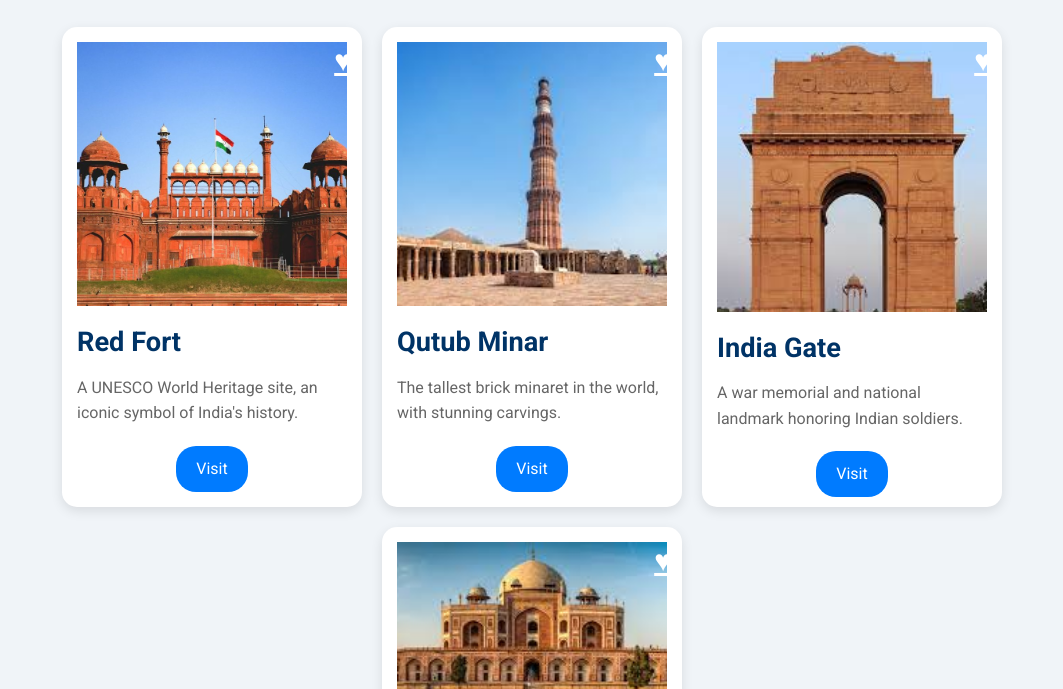
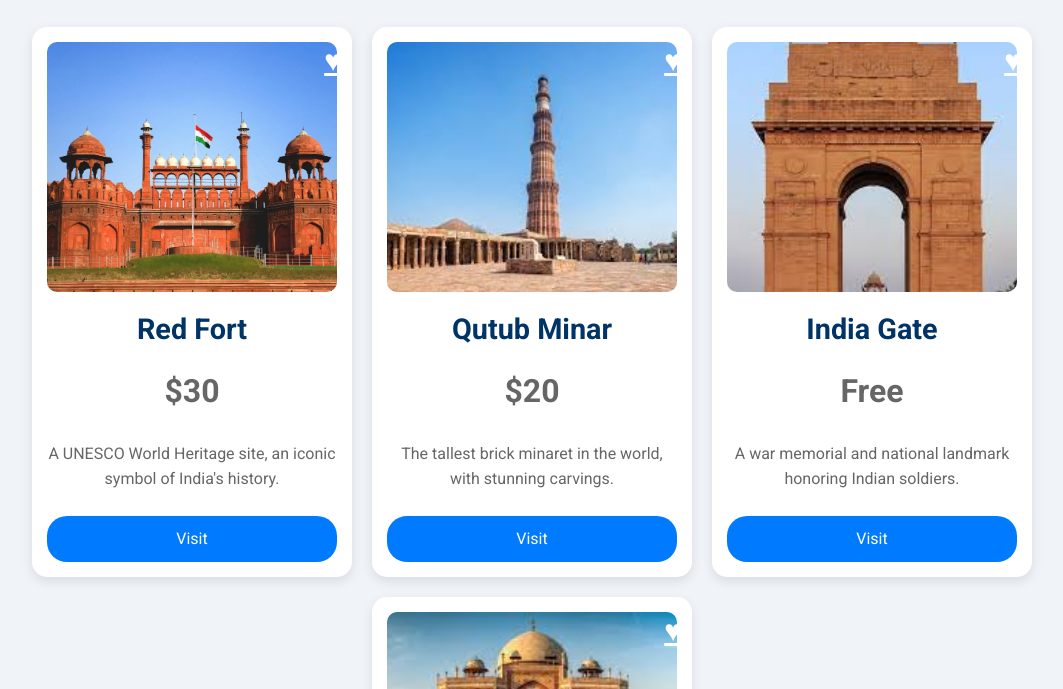
Before and after one commit to n210492/Tour-Guide, a website: page delhi.html in a window 1280 px wide. Shown: the part 491-1180 px from the top of the page, without its empty margins (108-1171 px from the left). Drawn offline with Linux system fonts and the light colour scheme.

Commit message:
Add files via upload
delhi

```diff
--- a/delhi.html
+++ b/delhi.html
@@ -62,8 +62,8 @@
 
         .card {
             background-color: white;
-            width: 300px;
-            height: 480px; /* Fixed height for consistency */
+            width: 320px;
+            height: 550px;
             border-radius: 15px;
             box-shadow: 0 4px 12px rgba(0, 0, 0, 0.1);
             display: flex;
@@ -72,19 +72,27 @@
             padding: 15px;
             overflow: hidden;
             position: relative;
+            text-align: center;
         }
 
         .card img {
             width: 100%;
-            height: 60%; /* Fixed height for images */
+            height: 250px;
             object-fit: cover;
-            margin-bottom: 15px;
+            border-radius: 10px;
         }
 
         .card h3 {
-            font-size: 1.7rem;
+            font-size: 1.8rem;
+            margin: 10px 0;
+            color: #003366;
+        }
+
+        .price {
+            font-size: 2.0rem!important; /* Increased size */
+            font-weight: bold;
+            color: #d9534f; /* Red for emphasis */
             margin-bottom: 10px;
-            color: #003366;
         }
 
         .card p {
@@ -101,9 +109,7 @@
             border-radius: 20px;
             text-decoration: none;
             font-size: 1rem;
-            margin-top: auto; /* Pushes the button to the bottom of the card */
             text-align: center;
-            align-self: center; /* Centers the button horizontally */
         }
 
         .visit-btn:hover {
@@ -121,7 +127,7 @@
         }
 
         .wishlist-icon:hover {
-            color: #ff4081; /* Change color on hover */
+            color: #ff4081;
         }
 
         /* Footer Section */
@@ -159,36 +165,40 @@
             <div class="card">
                 <img src="redfort.jpg" alt="Red Fort">
                 <h3>Red Fort</h3>
+                <p class="price">$30</p>
                 <p>A UNESCO World Heritage site, an iconic symbol of India's history.</p>
                 <a href="https://example.com" class="visit-btn">Visit</a>
-                <a href="wishlist.html" class="wishlist-icon">&#9829;</a> <!-- Heart icon for wishlist -->
+                <a href="#" class="wishlist-icon" data-name="Red Fort" data-image="redfort.jpg" data-price="$30">&#9829;</a>
             </div>
 
             <!-- Place 2: Qutub Minar -->
             <div class="card">
                 <img src="qutubminar.jpg" alt="Qutub Minar">
                 <h3>Qutub Minar</h3>
+                <p class="price">$20</p>
                 <p>The tallest brick minaret in the world, with stunning carvings.</p>
                 <a href="https://example.com" class="visit-btn">Visit</a>
-                <a href="wishlist.html" class="wishlist-icon">&#9829;</a> <!-- Heart icon for wishlist -->
+                <a href="#" class="wishlist-icon" data-name="Qutub Minar" data-image="qutubminar.jpg" data-price="$20">&#9829;</a>
             </div>
 
             <!-- Place 3: India Gate -->
             <div class="card">
                 <img src="indiagate.jpg" alt="India Gate">
                 <h3>India Gate</h3>
+                <p class="price">Free</p>
                 <p>A war memorial and national landmark honoring Indian soldiers.</p>
                 <a href="https://example.com" class="visit-btn">Visit</a>
-                <a href="wishlist.html" class="wishlist-icon">&#9829;</a> <!-- Heart icon for wishlist -->
+                <a href="#" class="wishlist-icon" data-name="India Gate" data-image="indiagate.jpg" data-price="Free">&#9829;</a>
             </div>
 
             <!-- Place 4: Humayun's Tomb -->
             <div class="card">
                 <img src="humanstomb.jpg" alt="Humayun's Tomb">
                 <h3>Humayun's Tomb</h3>
+                <p class="price">$16</p>
                 <p>The tomb of Mughal Emperor Humayun, a beautiful architectural wonder.</p>
                 <a href="https://example.com" class="visit-btn">Visit</a>
-                <a href="wishlist.html" class="wishlist-icon">&#9829;</a> <!-- Heart icon for wishlist -->
+                <a href="#" class="wishlist-icon" data-name="Humayun's Tomb" data-image="humanstomb.jpg" data-price="$16">&#9829;</a>
             </div>
         </div>
     </div>
@@ -199,5 +209,35 @@
         <p>Visit our <a href="https://example.com">official site</a> for more details</p>
     </footer>
 
+    <!-- JavaScript for Wishlist Functionality -->
+    <script>
+        document.querySelectorAll('.wishlist-icon').forEach(icon => {
+            icon.addEventListener('click', function(event) {
+                event.preventDefault();
+
+                // Get item details from data attributes
+                const item = {
+                    name: this.getAttribute('data-name'),
+                    image: this.getAttribute('data-image'),
+                    price: this.getAttribute('data-price')
+                };
+
+                // Get the current wishlist from localStorage
+                let wishlist = JSON.parse(localStorage.getItem('wishlist')) || [];
+
+                // Check if the item is already in the wishlist
+                const itemExists = wishlist.some(existingItem => existingItem.name === item.name);
+
+                if (itemExists) {
+                    alert(`${item.name} is already in your wishlist!`);
+                } else {
+                    wishlist.push(item);
+                    localStorage.setItem('wishlist', JSON.stringify(wishlist));
+                    alert(`${item.name} has been added to your wishlist!`);
+                }
+            });
+        });
+    </script>
+
 </body>
 </html>
```
